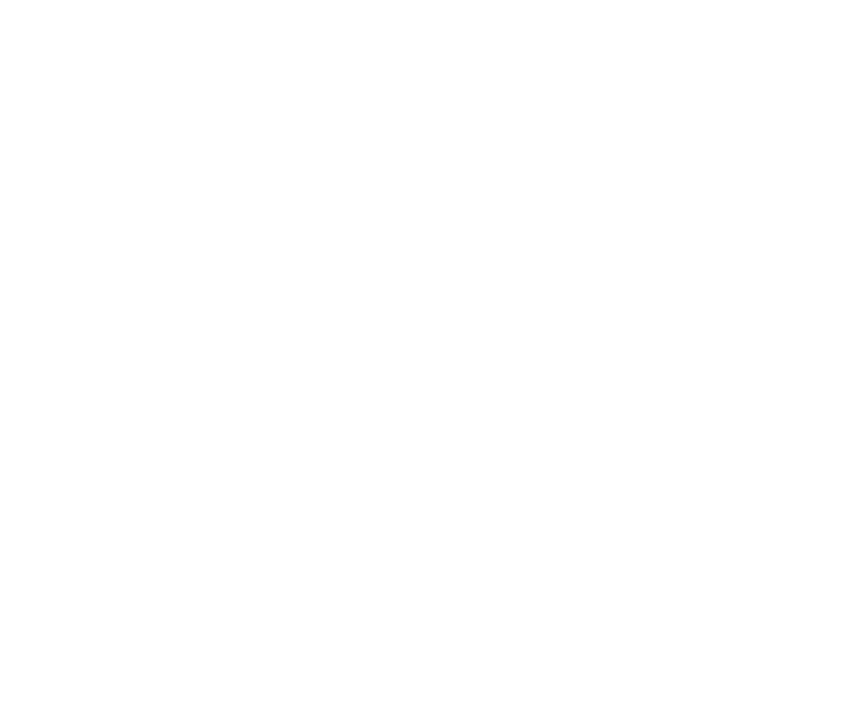
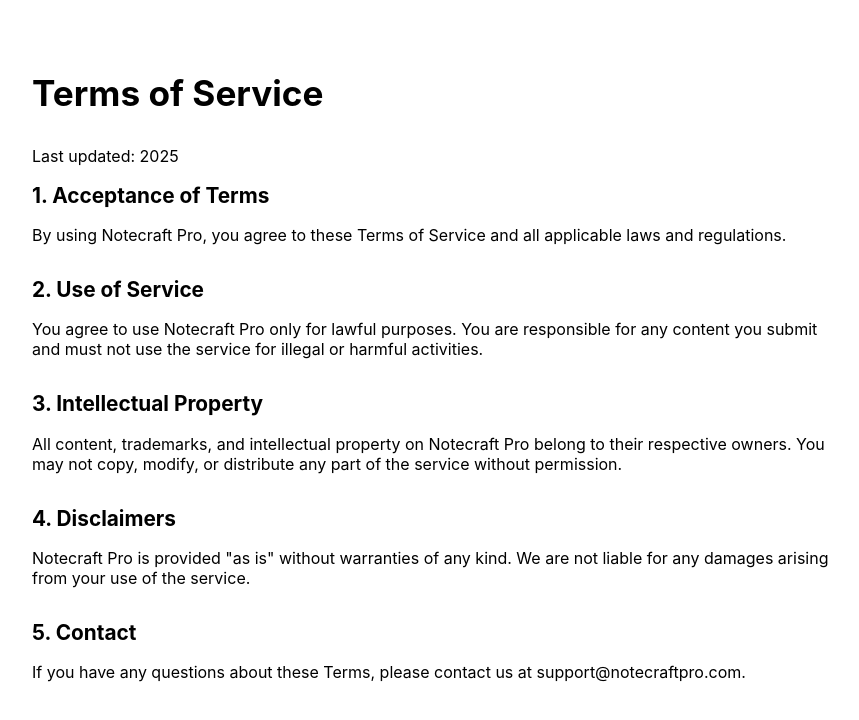
Before and after one commit to PeterWeber1/Notecraft.pro, a React (Create React App) app: page /terms in a window 1280 px wide. Before the commit this address had no page. Shown: the top 720 px of the page, without its empty margins (208-1067 px from the left). Built offline with nearby package versions, Linux system fonts and the light colour scheme.

Commit message:
feat: add Privacy Policy and Terms of Service pages, auto year in footer, and update footer links

```diff
--- a/src/App.js
+++ b/src/App.js
@@ -2,6 +2,8 @@
 import { BrowserRouter as Router, Routes, Route } from 'react-router-dom';
 import HomePage from './HomePage';
 import Notepad from './Notepad';
+import PrivacyPolicy from './PrivacyPolicy';
+import TermsOfService from './TermsOfService';
 
 function App() {
   const [isDarkMode, setIsDarkMode] = useState(() => {
@@ -30,6 +32,14 @@
           path="/notepad"
           element={<Notepad isDarkMode={isDarkMode} toggleTheme={toggleTheme} />}
         />
+        <Route
+          path="/privacy"
+          element={<PrivacyPolicy />}
+        />
+        <Route
+          path="/terms"
+          element={<TermsOfService />}
+        />
       </Routes>
     </Router>
   );
--- a/src/HomePage.js
+++ b/src/HomePage.js
@@ -203,11 +203,11 @@
           </p>
           <div style={{ display: 'flex', justifyContent: 'center', gap: '2rem', flexWrap: 'wrap', marginBottom: '2rem' }}>
             <Link to="/notepad" style={{ color: theme.text, textDecoration: 'none', fontWeight: '500' }}>Try Now</Link>
-            <a href="#" style={{ color: theme.text, textDecoration: 'none', fontWeight: '500' }}>Privacy Policy</a>
-            <a href="#" style={{ color: theme.text, textDecoration: 'none', fontWeight: '500' }}>Terms of Service</a>
+            <Link to="/privacy" style={{ color: theme.text, textDecoration: 'none', fontWeight: '500' }}>Privacy Policy</Link>
+            <Link to="/terms" style={{ color: theme.text, textDecoration: 'none', fontWeight: '500' }}>Terms of Service</Link>
           </div>
           <div style={{ color: theme.muted, fontSize: '0.9rem' }}>
-            © 2024 Notecraft Pro. All rights reserved.
+            © {new Date().getFullYear()} Notecraft Pro. All rights reserved.
           </div>
         </div>
       </footer>
--- /dev/null
+++ b/src/PrivacyPolicy.js
@@ -0,0 +1,28 @@
+import React from 'react';
+
+function PrivacyPolicy() {
+  return (
+    <div style={{ maxWidth: '800px', margin: '0 auto', padding: '3rem 1rem', fontFamily: 'inherit' }}>
+      <h1 style={{ fontSize: '2.2rem', fontWeight: 'bold', marginBottom: '2rem' }}>Privacy Policy</h1>
+      <p>Last updated: {new Date().getFullYear()}</p>
+      <section style={{ marginBottom: '2rem' }}>
+        <h2 style={{ fontSize: '1.3rem', fontWeight: 'bold' }}>1. Data Collection</h2>
+        <p>We collect only the minimum information necessary to provide and improve Notecraft Pro. This may include usage data, device information, and any text you submit for processing. We do not sell or share your data with third parties.</p>
+      </section>
+      <section style={{ marginBottom: '2rem' }}>
+        <h2 style={{ fontSize: '1.3rem', fontWeight: 'bold' }}>2. Use of Information</h2>
+        <p>Your data is used solely to deliver and enhance our AI humanizer services. We do not use your content for training our models or for advertising purposes.</p>
+      </section>
+      <section style={{ marginBottom: '2rem' }}>
+        <h2 style={{ fontSize: '1.3rem', fontWeight: 'bold' }}>3. Security</h2>
+        <p>We implement industry-standard security measures to protect your information. However, no method of transmission over the Internet is 100% secure.</p>
+      </section>
+      <section style={{ marginBottom: '2rem' }}>
+        <h2 style={{ fontSize: '1.3rem', fontWeight: 'bold' }}>4. Contact</h2>
+        <p>If you have any questions about this Privacy Policy, please contact us at support@notecraftpro.com.</p>
+      </section>
+    </div>
+  );
+}
+
+export default PrivacyPolicy;
--- /dev/null
+++ b/src/TermsOfService.js
@@ -0,0 +1,32 @@
+import React from 'react';
+
+function TermsOfService() {
+  return (
+    <div style={{ maxWidth: '800px', margin: '0 auto', padding: '3rem 1rem', fontFamily: 'inherit' }}>
+      <h1 style={{ fontSize: '2.2rem', fontWeight: 'bold', marginBottom: '2rem' }}>Terms of Service</h1>
+      <p>Last updated: {new Date().getFullYear()}</p>
+      <section style={{ marginBottom: '2rem' }}>
+        <h2 style={{ fontSize: '1.3rem', fontWeight: 'bold' }}>1. Acceptance of Terms</h2>
+        <p>By using Notecraft Pro, you agree to these Terms of Service and all applicable laws and regulations.</p>
+      </section>
+      <section style={{ marginBottom: '2rem' }}>
+        <h2 style={{ fontSize: '1.3rem', fontWeight: 'bold' }}>2. Use of Service</h2>
+        <p>You agree to use Notecraft Pro only for lawful purposes. You are responsible for any content you submit and must not use the service for illegal or harmful activities.</p>
+      </section>
+      <section style={{ marginBottom: '2rem' }}>
+        <h2 style={{ fontSize: '1.3rem', fontWeight: 'bold' }}>3. Intellectual Property</h2>
+        <p>All content, trademarks, and intellectual property on Notecraft Pro belong to their respective owners. You may not copy, modify, or distribute any part of the service without permission.</p>
+      </section>
+      <section style={{ marginBottom: '2rem' }}>
+        <h2 style={{ fontSize: '1.3rem', fontWeight: 'bold' }}>4. Disclaimers</h2>
+        <p>Notecraft Pro is provided "as is" without warranties of any kind. We are not liable for any damages arising from your use of the service.</p>
+      </section>
+      <section style={{ marginBottom: '2rem' }}>
+        <h2 style={{ fontSize: '1.3rem', fontWeight: 'bold' }}>5. Contact</h2>
+        <p>If you have any questions about these Terms, please contact us at support@notecraftpro.com.</p>
+      </section>
+    </div>
+  );
+}
+
+export default TermsOfService;
```
